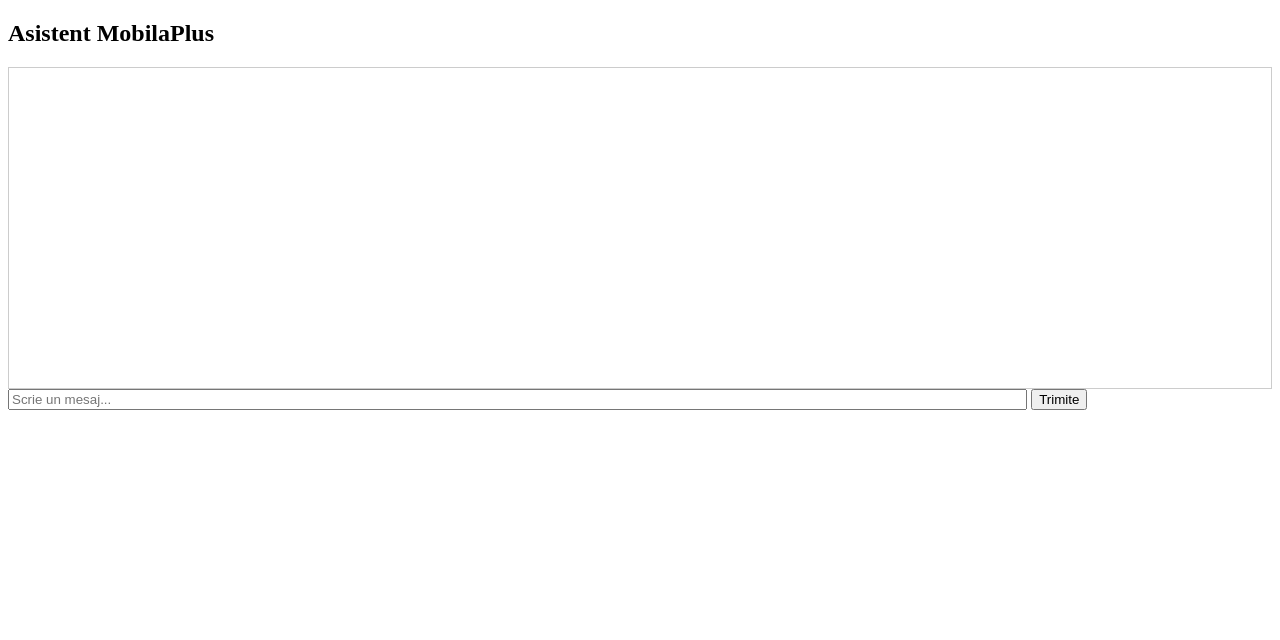
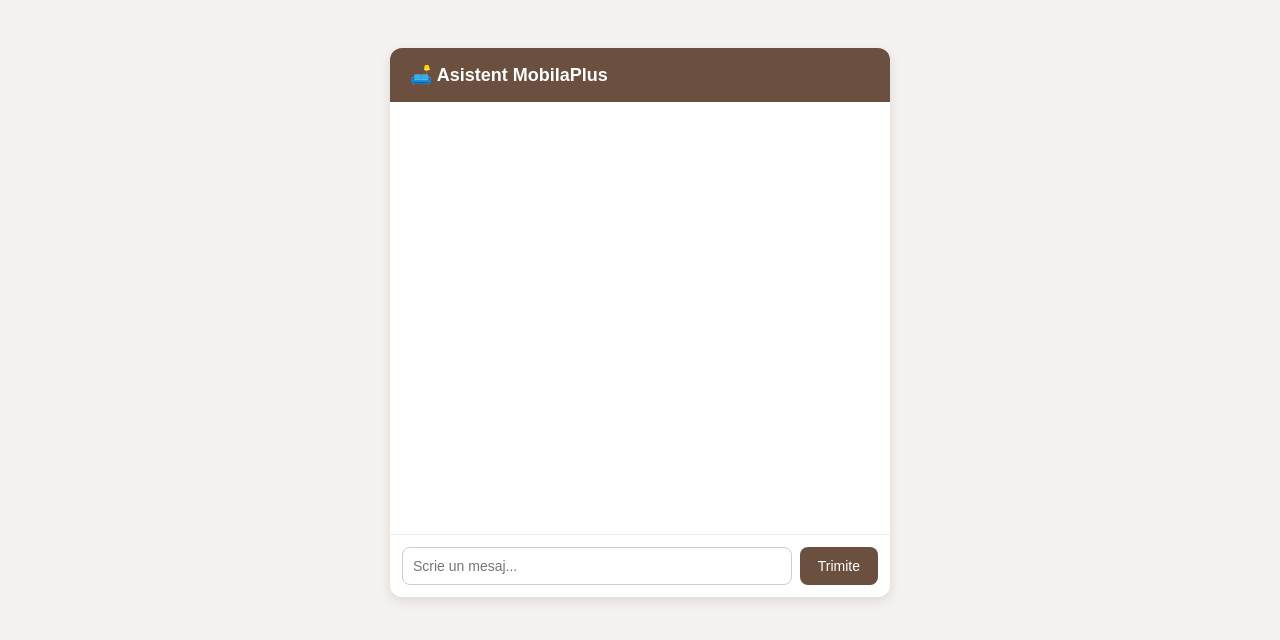
Before and after one commit to lorenzzoAIf/magazin-mobila-chatbot, a Flask app: page / in a window 1280 px wide. Shown: the top 640 px of the page. Run offline with Flask 3, Linux system fonts and the light colour scheme.

Commit message:
Adaugat design si suport multilingv

```diff
--- a/main.py
+++ b/main.py
@@ -20,6 +20,7 @@ Reguli:
 - Când recomanzi un produs, menționează codul (ex: MB-001)
 - Dacă un produs nu e în stoc, spune clar
 - Fii prietenos și concis
+_ Raspunde intodeauna in aceeasi limba in care utilizatorul a scris mesajul care e limba respectiva
 """
 
 model = genai.GenerativeModel("gemini-flash-latest", system_instruction=system_prompt)
--- a/templates/index.html
+++ b/templates/index.html
@@ -2,21 +2,103 @@
 <html>
 <head>
     <title>MobilaPlus Chat</title>
+    <style>
+        body {
+            font-family: Arial, sans-serif;
+            background-color: #f4f1ee;
+            display: flex;
+            justify-content: center;
+            padding-top: 40px;
+        }
+        .container {
+            width: 500px;
+            background: white;
+            border-radius: 12px;
+            box-shadow: 0 4px 12px rgba(0,0,0,0.1);
+            overflow: hidden;
+        }
+        .header {
+            background-color: #6b4f3f;
+            color: white;
+            padding: 16px 20px;
+            font-size: 18px;
+            font-weight: bold;
+        }
+        #chat {
+            height: 400px;
+            overflow-y: auto;
+            padding: 16px;
+        }
+        .msg {
+            margin-bottom: 12px;
+            padding: 10px 14px;
+            border-radius: 10px;
+            max-width: 80%;
+            line-height: 1.4;
+        }
+        .msg.user {
+            background-color: #6b4f3f;
+            color: white;
+            margin-left: auto;
+            text-align: right;
+        }
+        .msg.bot {
+            background-color: #eee6df;
+            color: #333;
+        }
+        .input-area {
+            display: flex;
+            padding: 12px;
+            border-top: 1px solid #eee;
+        }
+        #mesaj {
+            flex: 1;
+            padding: 10px;
+            border: 1px solid #ccc;
+            border-radius: 8px;
+            font-size: 14px;
+        }
+        button {
+            margin-left: 8px;
+            padding: 10px 18px;
+            background-color: #6b4f3f;
+            color: white;
+            border: none;
+            border-radius: 8px;
+            cursor: pointer;
+            font-size: 14px;
+        }
+        button:hover {
+            background-color: #543d31;
+        }
+    </style>
 </head>
 <body>
-    <h2>Asistent MobilaPlus</h2>
-    <div id="chat" style="border:1px solid #ccc; padding:10px; height:300px; overflow-y:auto;"></div>
-    <input type="text" id="mesaj" placeholder="Scrie un mesaj..." style="width:80%;">
-    <button onclick="trimite()">Trimite</button>
+    <div class="container">
+        <div class="header">🛋️ Asistent MobilaPlus</div>
+        <div id="chat"></div>
+        <div class="input-area">
+            <input type="text" id="mesaj" placeholder="Scrie un mesaj...">
+            <button onclick="trimite()">Trimite</button>
+        </div>
+    </div>
 
     <script>
+        function adaugaMesaj(text, tip) {
+            const chat = document.getElementById("chat");
+            const div = document.createElement("div");
+            div.className = "msg " + tip;
+            div.textContent = text;
+            chat.appendChild(div);
+            chat.scrollTop = chat.scrollHeight;
+        }
+
         function trimite() {
             const input = document.getElementById("mesaj");
-            const chat = document.getElementById("chat");
             const text = input.value;
             if (!text) return;
 
-            chat.innerHTML += "<p><b>Tu:</b> " + text + "</p>";
+            adaugaMesaj(text, "user");
             input.value = "";
 
             fetch("/chat", {
@@ -26,10 +108,13 @@
             })
             .then(res => res.json())
             .then(data => {
-                chat.innerHTML += "<p><b>Bot:</b> " + data.reply + "</p>";
-                chat.scrollTop = chat.scrollHeight;
+                adaugaMesaj(data.reply, "bot");
             });
         }
+
+        document.getElementById("mesaj").addEventListener("keydown", function(e) {
+            if (e.key === "Enter") trimite();
+        });
     </script>
 </body>
 </html>
```
Also changed, not shown: 1 other file.
